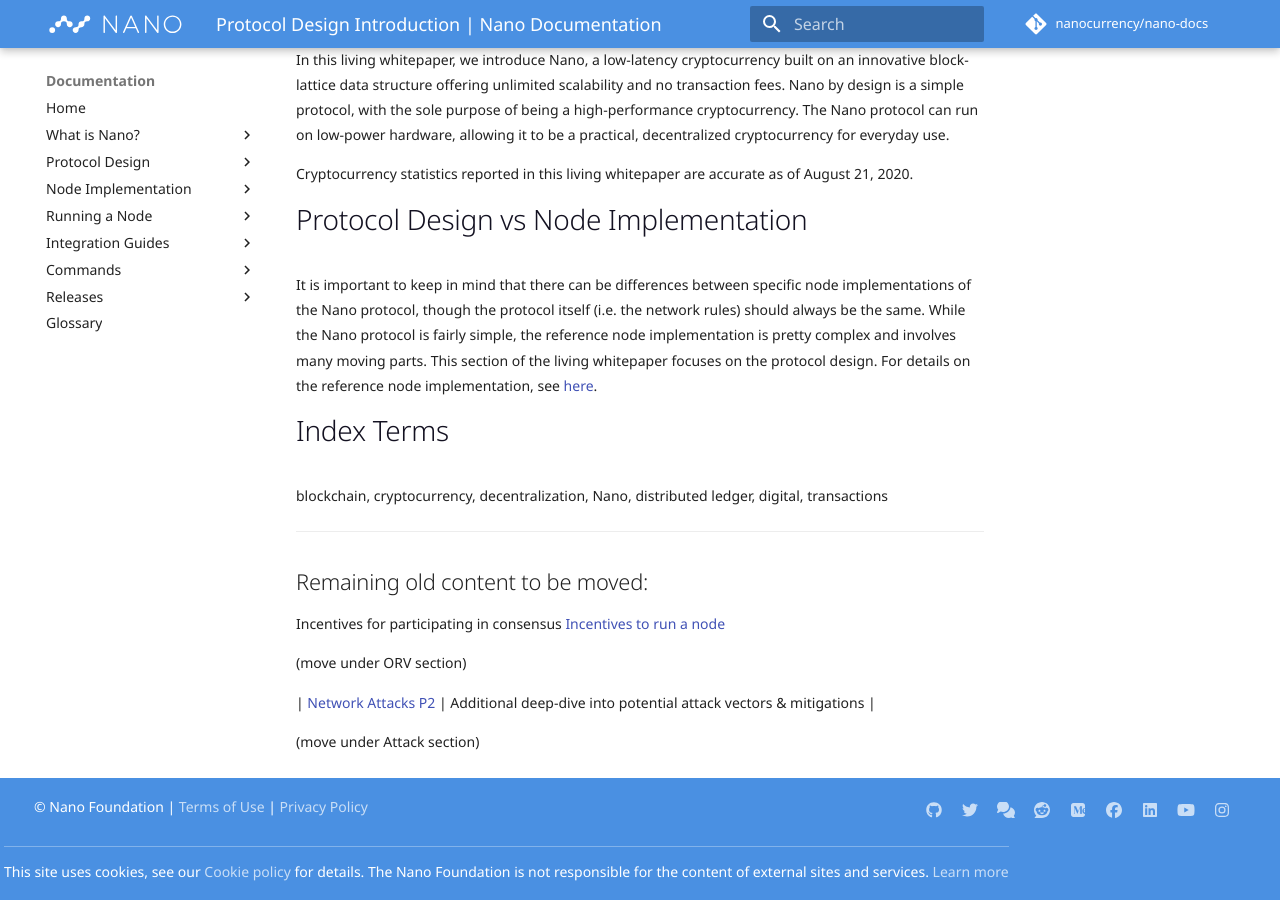
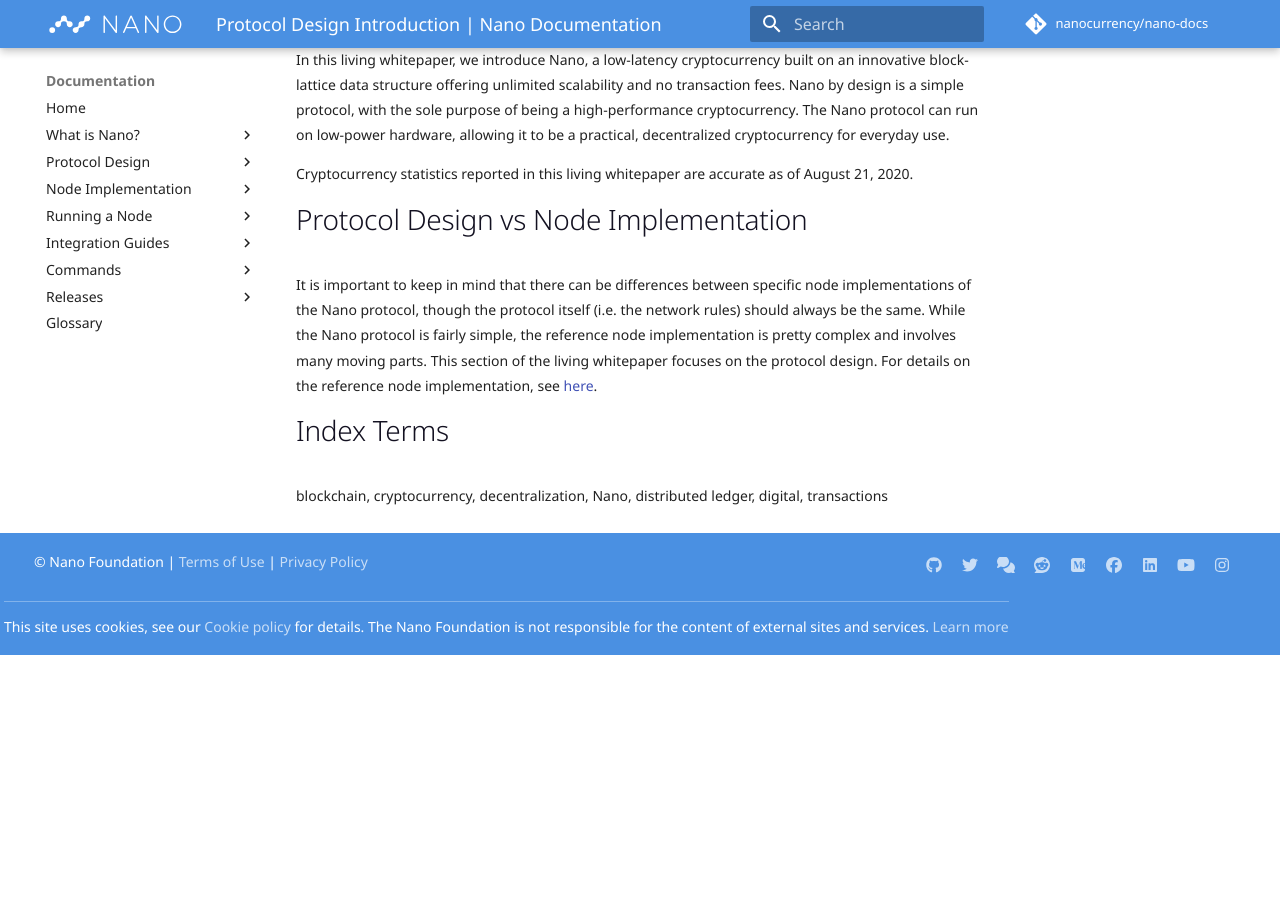
Before and after one commit to nanocurrency/nano-docs, an MkDocs documentation site: the page built from docs/protocol-design/introduction.md, in a window 1280 px wide and 900 px high, scrolled down 1122 px. Built offline with MkDocs 1.6.1 and Material for MkDocs 9.7.7, drawn with Linux system fonts in a browser that asks for light colours; comment, search, counter and statistics services are not loaded; after the commit the page ends 1777 px from its top, so only the background shows below that.

Commit message:
Update introduction.md
Removing the placeholder sections on attacks and incentives, after migrating them to the ORV and Attack sections

```diff
--- a/docs/protocol-design/introduction.md
+++ b/docs/protocol-design/introduction.md
@@ -27,16 +27,3 @@
 
 # Index Terms
 blockchain, cryptocurrency, decentralization, Nano, distributed ledger, digital, transactions
-
----
-
-## Remaining old content to be moved:
-
-Incentives for participating in consensus
-[Incentives to run a node](https://medium.com/nanocurrency/the-incentives-to-run-a-node-ccc3510c2562)
-
-(move under ORV section)
-
-| [Network Attacks P2](https://github.com/georgehara/nano/wiki/unofficial) | Additional deep-dive into potential attack vectors & mitigations |
-
-(move under Attack section)
```
